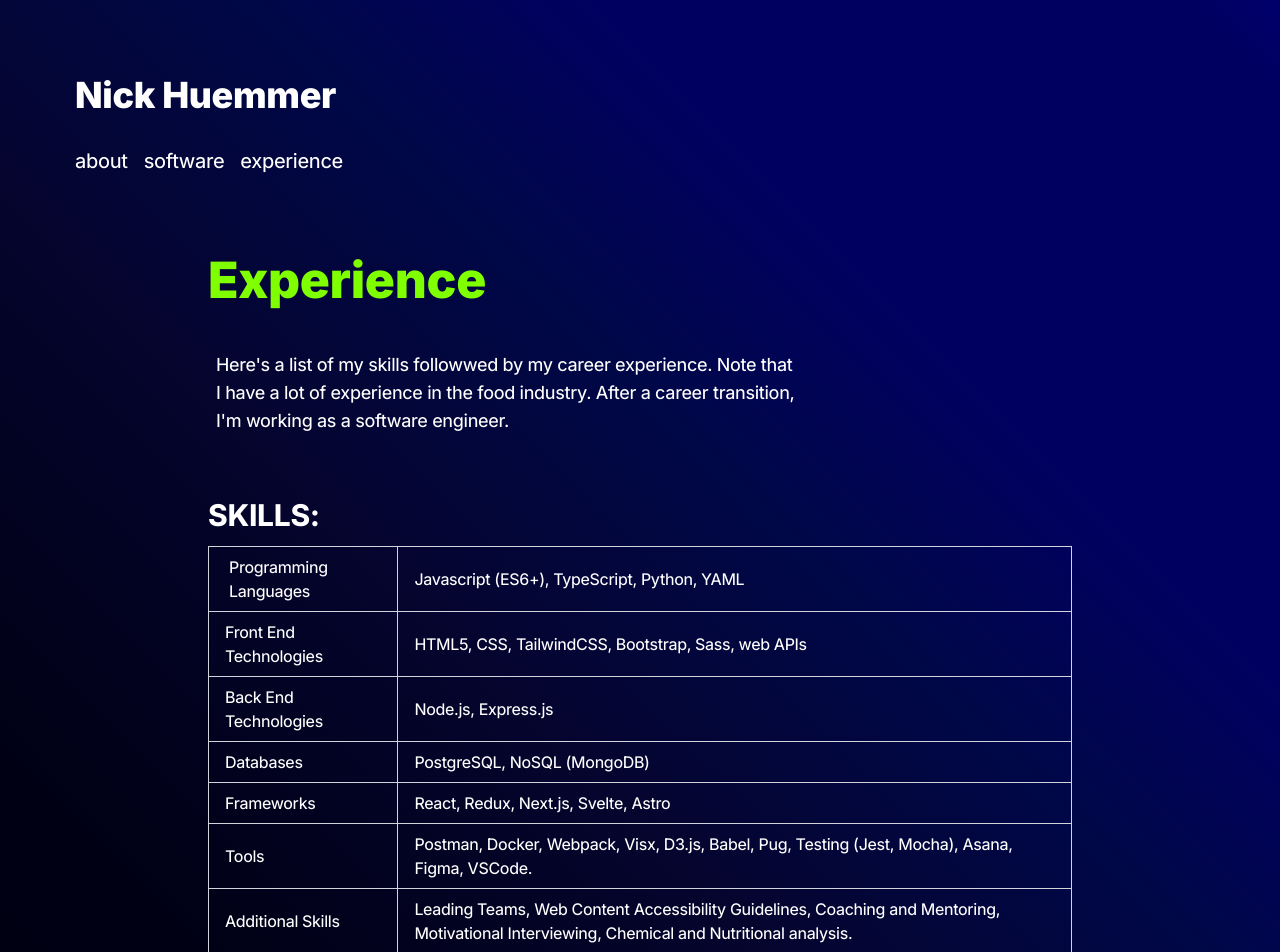
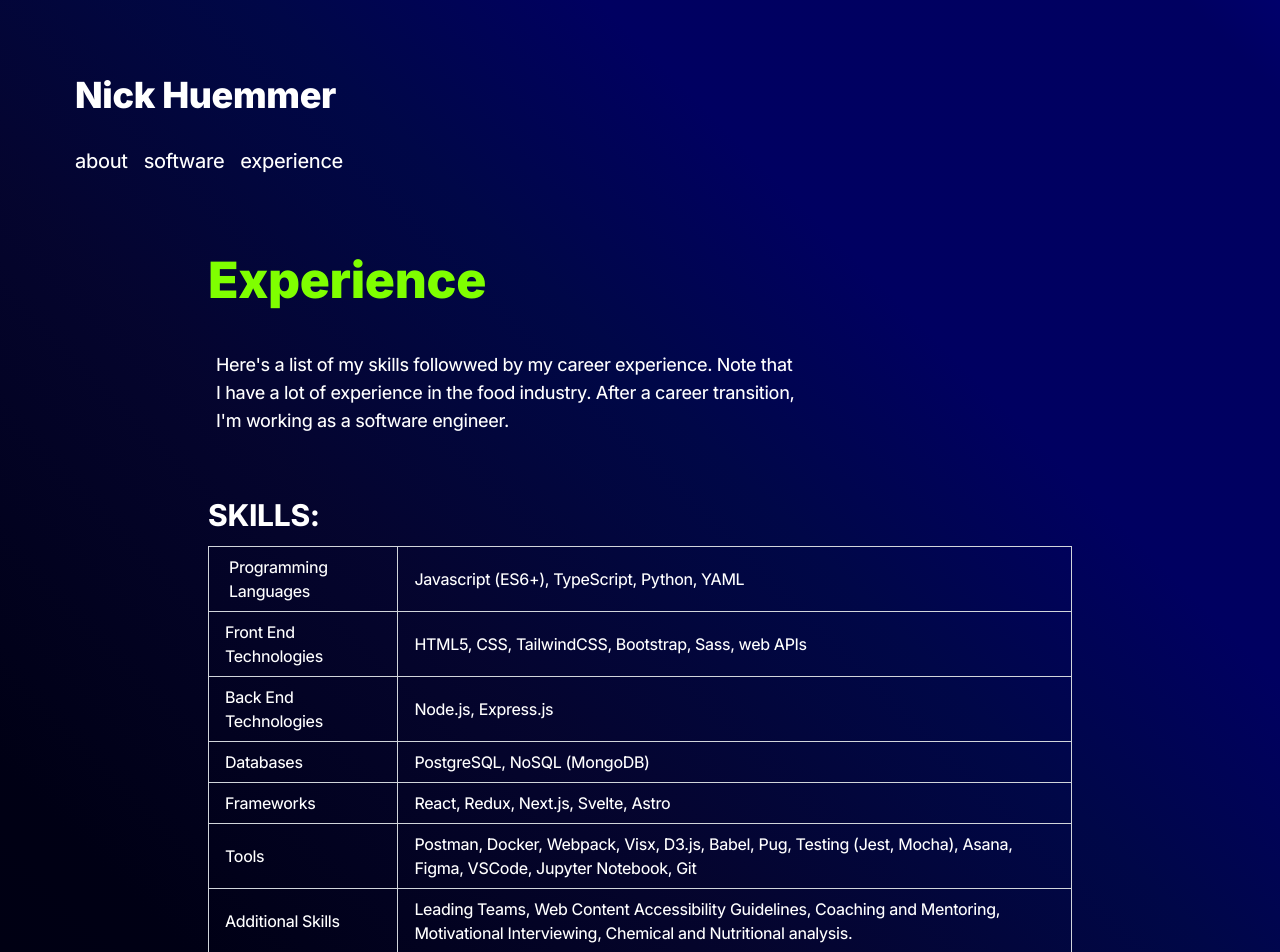
Before and after one commit to ElDuke717/personal-landing, a Next.js app: page /experience in a window 1280 px wide. Shown: the top 952 px of the page. Built offline with nearby package versions, Linux system fonts and the light colour scheme.

Commit message:
add skills

```diff
--- a/src/app/experience/page.tsx
+++ b/src/app/experience/page.tsx
@@ -68,7 +68,7 @@ export default function Experience() {
               <td className="border border-gray-300 px-4 py-2">Tools</td>
               <td className="border border-gray-300 px-4 py-2">
                 Postman, Docker, Webpack, Visx, D3.js, Babel, Pug, Testing
-                (Jest, Mocha), Asana, Figma, VSCode.
+                (Jest, Mocha), Asana, Figma, VSCode, Jupyter Notebook, Git
               </td>
             </tr>
             <tr>
```
